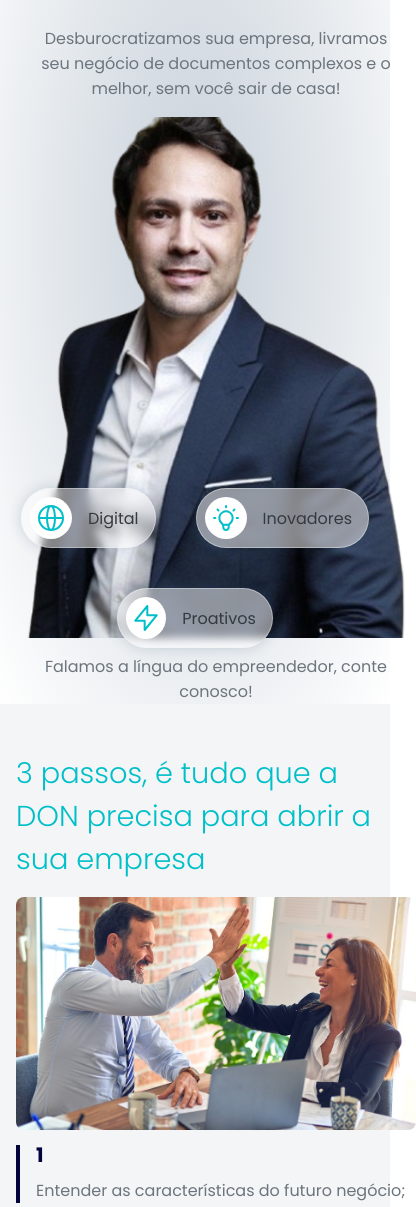
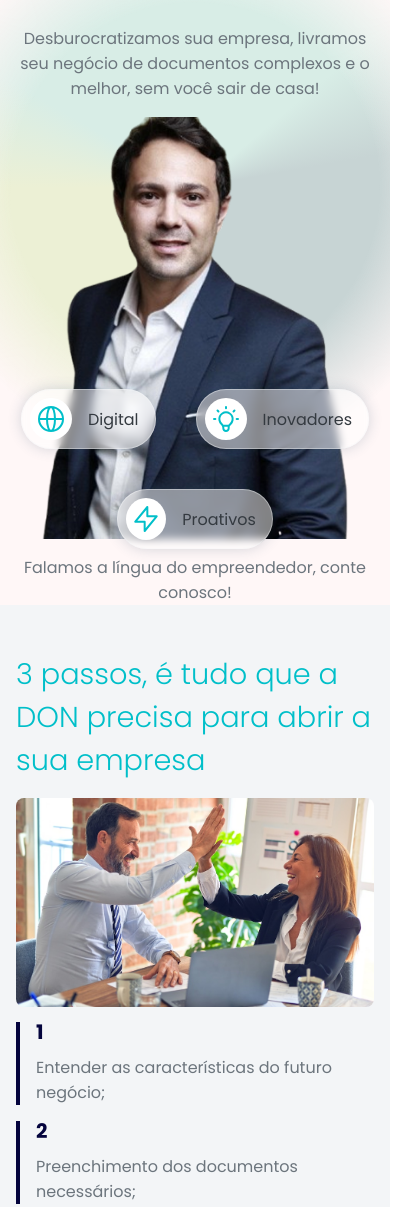
Before and after one commit to jaderAdriel/pompilio-landingpage, a plain HTML site: page index.html in a window 390 px wide. Shown: the part 230-1437 px from the top of the page, 416 px wide, since content can reach past the window. Drawn offline with Linux system fonts and the light colour scheme.

Commit message:
responsividade para telas pequenas

```diff
--- a/assets/styles/style.css
+++ b/assets/styles/style.css
@@ -56,7 +56,8 @@ main .page-section{
 
 #hero-section-wrapper {
     padding-top: 26px;
-    background: #F3F5F7 radial-gradient(closest-corner , rgba(172, 185, 198, 0.63), #ffffff);
+    background: radial-gradient(circle, rgba(255, 247, 247, 0) 40%, rgba(255, 247, 247, 0.5) 50%, rgba(255, 247, 247, 1) 60%),
+conic-gradient(#d8ede6 0deg 50deg, #c7d4d4 80deg 180deg, #ecf0d5 180deg 270deg, #d8ede6 300deg 360deg);;
 
 }
 
@@ -223,8 +224,16 @@ header#page-header {
     #section-cover {
         object-fit: contain;
         object-position: center;
-        height: 33em;
-        min-width: 25em;
+        height: 33rem;
+    }
+
+    @media (max-width: 768px) {
+        #section-cover {
+            width: 100%;
+            object-fit: contain;
+            height: auto;
+            max-height: 50vh;
+        }
     }
 
     .section-content {
@@ -295,8 +304,8 @@ header#page-header {
     }
 
     .page-section-content {
-        display: grid;
-        grid-template-columns: repeat(auto-fit, minmax(25rem, 1fr));
+        display: flex;
+        flex-wrap: wrap;
         align-items: flex-end;
         gap: clamp(0.5em, 2vw, 3.75rem);
 
@@ -350,7 +359,7 @@ header#page-header {
 }
 
 /*Começo de media queries para a seção three-steps-section*/
-@media (min-width: 1300px) and (max-width: 2000px) {
+@media (min-width: 1300px) and (max-width: 2100px) {
     #three-steps-section {
         position: relative;
         .left {
@@ -745,7 +754,7 @@ header#page-header {
     @media (max-width: 950px) {
         .page-section-content {
             display: grid;
-            grid-template-columns: repeat(auto-fit, minmax(25rem, 1fr));
+            grid-template-columns: repeat(auto-fill, minmax(20rem, 1fr));
         }
     }
 
```
Also changed, not shown: assets/imgs/ondas.svg (added).
